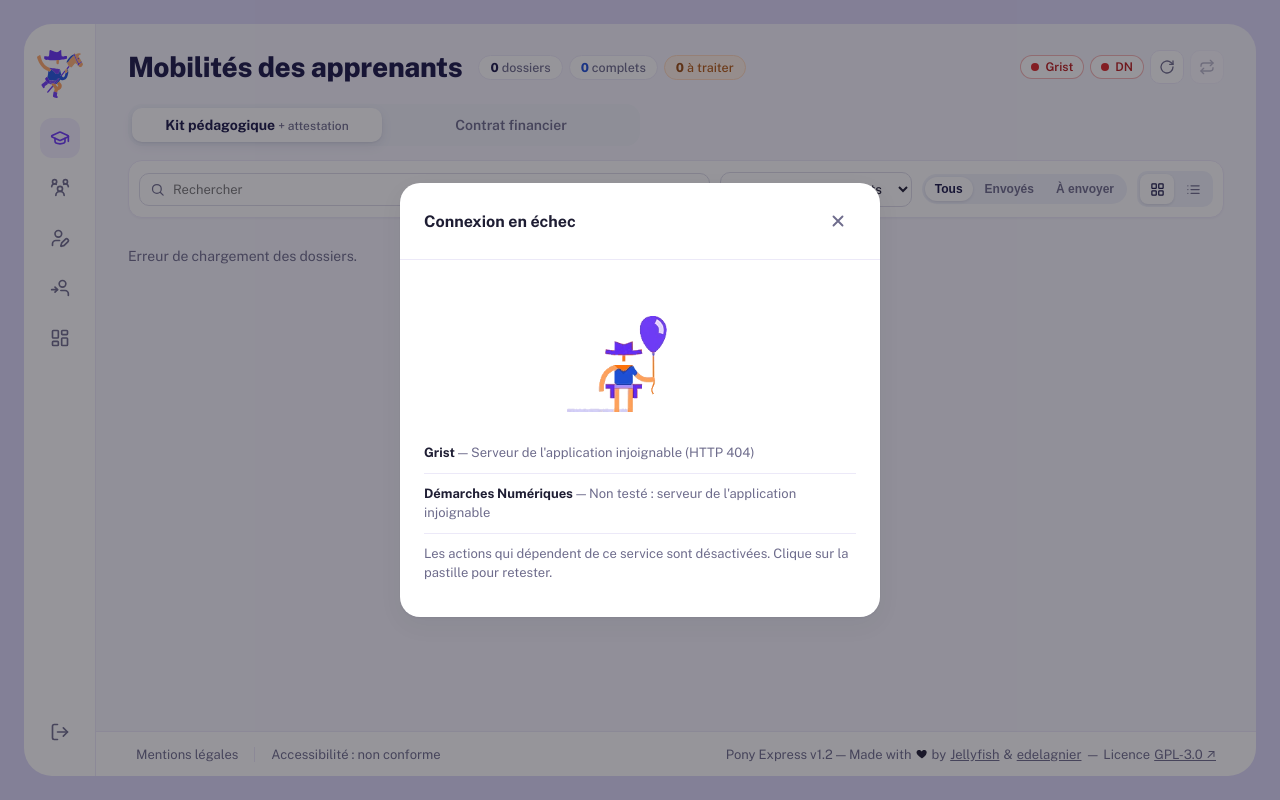
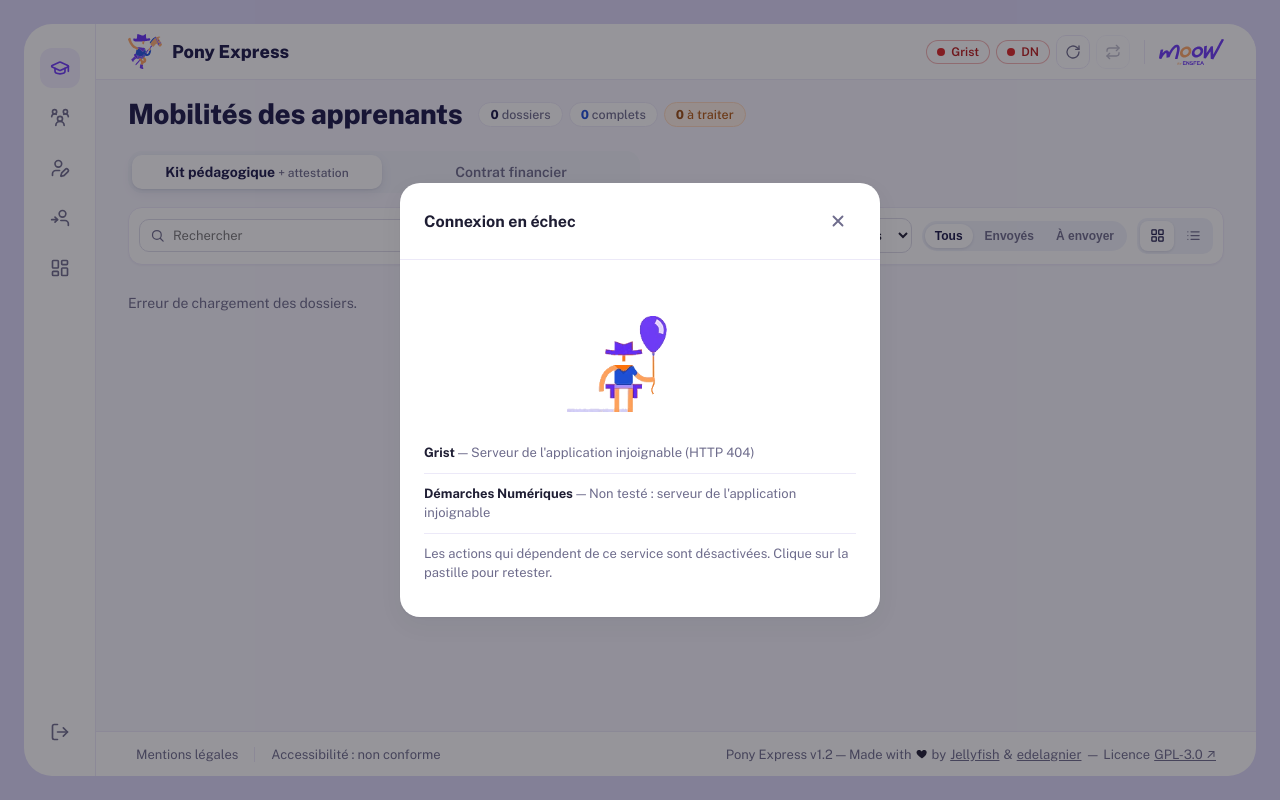
Before and after one commit to jlllyfish/pony_express_webapp, a Python web app: template templates/index.html in a window 1280 px wide. Run offline with Jinja, Linux system fonts and the light colour scheme; the template is opened without the code that fills it: most values are stand-ins (such as "Sample title", 1, 10 or a date in 2020).

Commit message:
Barre d'application : Pony Express à gauche, connexions et Moow à droite
Co-Authored-By: Claude Opus 5.5 <noreply@anthropic.com>
Claude-Session: https://claude.ai/code/session_01VU16ag62brE8qGH8eSWmLU

```diff
--- a/static/css/app.css
+++ b/static/css/app.css
@@ -2609,3 +2609,68 @@ button.badge-statut:hover {
     min-width: 0;
   }
 }
+
+/* Barre d'application : marque à gauche, connexions + Moow à droite */
+.barre-app {
+  display: flex;
+  align-items: center;
+  justify-content: space-between;
+  gap: 16px;
+  flex-shrink: 0;
+  margin: -26px -32px 18px;
+  padding: 10px 32px;
+  background: var(--surface);
+  border-bottom: 1px solid var(--border);
+  border-top-right-radius: 28px;
+}
+.barre-app-nom {
+  display: inline-flex;
+  align-items: center;
+  gap: 10px;
+  font-size: 18px;
+  font-weight: 800;
+  color: var(--encre);
+  text-decoration: none;
+}
+.barre-app-nom img {
+  width: 34px;
+  height: auto;
+}
+.barre-app-droite {
+  display: flex;
+  align-items: center;
+  gap: 14px;
+}
+.barre-app-sep {
+  width: 1px;
+  height: 24px;
+  background: var(--border);
+}
+.barre-app-moow {
+  height: 26px;
+  width: auto;
+}
+/* Dashboard : plus d'en-tête de page (le bandeau du tableau de bord fait office de titre) */
+body.vue-dashboard .entete-page {
+  display: none;
+}
+body.vue-dashboard .barre-filtres {
+  margin-top: 0;
+  padding-right: 10px;
+}
+/* Toast d'accueil : sous la barre d'application, côté droit du titre */
+.toast-accueil {
+  top: 96px;
+  right: 56px;
+}
+@media (max-width: 820px) {
+  .barre-app {
+    margin: -20px -16px 14px;
+    padding: 10px 16px;
+    flex-wrap: wrap;
+  }
+  .barre-app-moow,
+  .barre-app-sep {
+    display: none;
+  }
+}
--- a/templates/index.html
+++ b/templates/index.html
@@ -14,7 +14,6 @@
   </head>
   <body>
     <nav class="rail" aria-label="Navigation principale">
-      <img class="rail-logo" src="{{ url_for('static', filename='img/logo.svg') }}" alt="Pony Express" title="Pony Express" />
       <div class="rail-icon-wrap">
         <a class="rail-icon rail-icon--active" href="#apprenants" data-view="apprenants" aria-current="page">
           <svg
@@ -140,6 +139,31 @@
 
 
     <main class="content">
+      <div class="barre-app">
+        <a class="barre-app-nom" href="#apprenants">
+          <img src="{{ url_for('static', filename='img/logo.svg') }}" alt="" />Pony Express
+        </a>
+        <div class="barre-app-droite">
+          <div class="connexions" aria-live="polite">
+            <button id="sante-grist" class="sante-item" type="button" data-etat="test" title="Test de connexion en cours…">
+              <span class="sante-dot" aria-hidden="true"></span>Grist
+            </button>
+            <button id="sante-dn" class="sante-item" type="button" data-etat="test" title="Test de connexion en cours…">
+              <span class="sante-dot" aria-hidden="true"></span>DN
+            </button>
+            <span class="bouton-icone-wrap">
+              <button id="btn-refresh" class="bouton-icone" type="button" aria-label="Rafraîchir depuis Grist"><svg width="16" height="16" viewBox="0 0 24 24" fill="none" stroke="currentColor" stroke-width="2" stroke-linecap="round" stroke-linejoin="round" aria-hidden="true"><path d="M21 12a9 9 0 1 1-3-6.7L21 8"/><path d="M21 3v5h-5"/></svg></button>
+              <span class="infobulle-bas">Rafraîchir depuis Grist</span>
+            </span>
+            <span class="bouton-icone-wrap tuiles-only">
+              <button id="btn-sync-dn" class="bouton-icone" type="button" aria-label="Vérifier avec DN"><svg width="16" height="16" viewBox="0 0 24 24" fill="none" stroke="currentColor" stroke-width="2" stroke-linecap="round" stroke-linejoin="round" aria-hidden="true"><path d="m17 2 4 4-4 4"/><path d="M3 11v-1a4 4 0 0 1 4-4h14"/><path d="m7 22-4-4 4-4"/><path d="M21 13v1a4 4 0 0 1-4 4H3"/></svg></button>
+              <span class="infobulle-bas">Vérifier avec DN</span>
+            </span>
+          </div>
+          <span class="barre-app-sep" aria-hidden="true"></span>
+          <img class="barre-app-moow" src="{{ url_for('static', filename='img/logo-moow.svg') }}" alt="Moow by ENSFEA" />
+        </div>
+      </div>
       <header class="entete-page">
         <div class="entete-titre tuiles-only">
           <h1 id="page-title">Mobilités Apprenant</h1>
@@ -154,22 +178,6 @@
               <b id="count-a-traiter">0</b>&nbsp;à traiter
             </button>
           </div>
-        </div>
-        <div class="connexions" aria-live="polite">
-          <button id="sante-grist" class="sante-item" type="button" data-etat="test" title="Test de connexion en cours…">
-            <span class="sante-dot" aria-hidden="true"></span>Grist
-          </button>
-          <button id="sante-dn" class="sante-item" type="button" data-etat="test" title="Test de connexion en cours…">
-            <span class="sante-dot" aria-hidden="true"></span>DN
-          </button>
-          <span class="bouton-icone-wrap">
-            <button id="btn-refresh" class="bouton-icone" type="button" aria-label="Rafraîchir depuis Grist"><svg width="16" height="16" viewBox="0 0 24 24" fill="none" stroke="currentColor" stroke-width="2" stroke-linecap="round" stroke-linejoin="round" aria-hidden="true"><path d="M21 12a9 9 0 1 1-3-6.7L21 8"/><path d="M21 3v5h-5"/></svg></button>
-            <span class="infobulle-bas">Rafraîchir depuis Grist</span>
-          </span>
-          <span class="bouton-icone-wrap tuiles-only">
-            <button id="btn-sync-dn" class="bouton-icone" type="button" aria-label="Vérifier avec DN"><svg width="16" height="16" viewBox="0 0 24 24" fill="none" stroke="currentColor" stroke-width="2" stroke-linecap="round" stroke-linejoin="round" aria-hidden="true"><path d="m17 2 4 4-4 4"/><path d="M3 11v-1a4 4 0 0 1 4-4h14"/><path d="m7 22-4-4 4-4"/><path d="M21 13v1a4 4 0 0 1-4 4H3"/></svg></button>
-            <span class="infobulle-bas">Vérifier avec DN</span>
-          </span>
         </div>
       </header>
 
```
